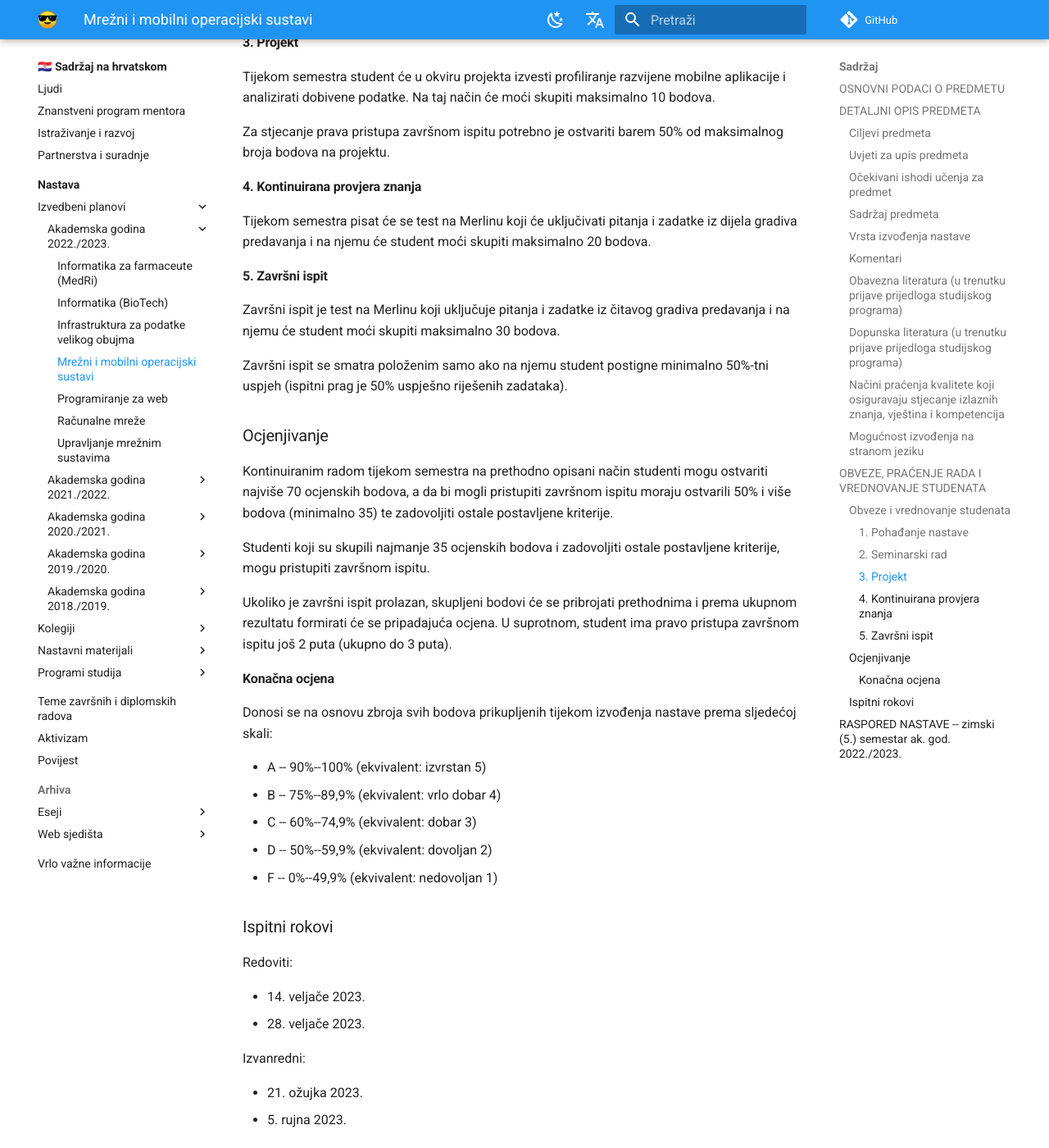
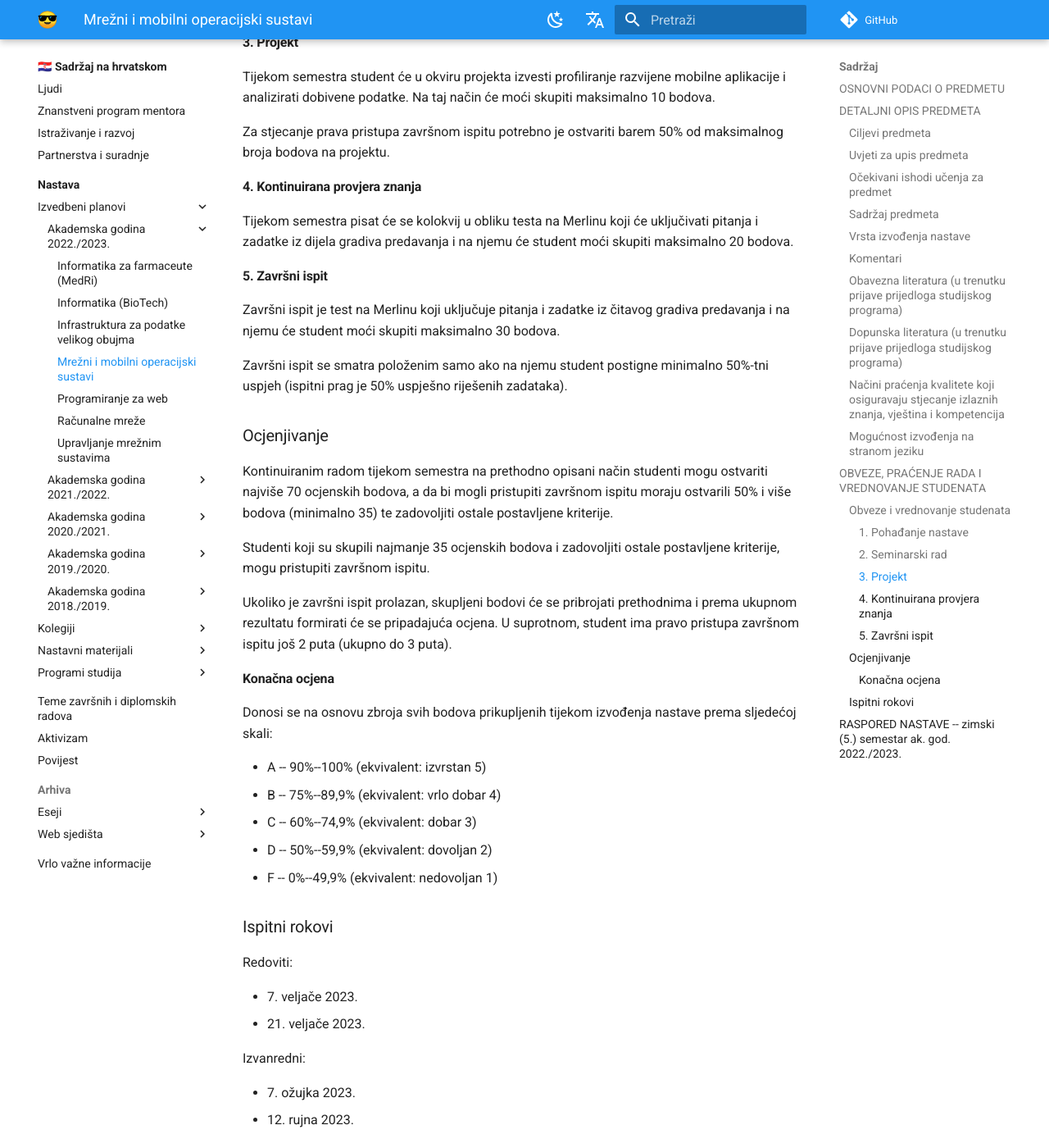
Before and after one commit to gaseri/website, an MkDocs documentation site: the page built from docs/hr/nastava/izvedbeni/2022-2023/MMOS.md, in a window 1280 px wide and 1400 px high, scrolled down 4692 px. Shown: the whole window at 82% size. Built offline with MkDocs 1.6.1 and Material for MkDocs 9.7.7, drawn with Linux system fonts in a browser that asks for light colours; comment, search, counter and statistics services are not loaded; some of the changed text lies outside the part shown.

Commit message:
Updated MMOS syllabus

```diff
--- a/docs/hr/nastava/izvedbeni/2022-2023/MMOS.md
+++ b/docs/hr/nastava/izvedbeni/2022-2023/MMOS.md
@@ -133,7 +133,7 @@ Za stjecanje prava pristupa završnom ispitu potrebno je ostvariti barem 50% od
 
 #### 4. Kontinuirana provjera znanja
 
-Tijekom semestra pisat će se test na Merlinu koji će uključivati pitanja i zadatke iz dijela gradiva predavanja i na njemu će student moći skupiti maksimalno 20 bodova.
+Tijekom semestra pisat će se kolokvij u obliku testa na Merlinu koji će uključivati pitanja i zadatke iz dijela gradiva predavanja i na njemu će student moći skupiti maksimalno 20 bodova.
 
 #### 5. Završni ispit
 
@@ -163,13 +163,13 @@ Donosi se na osnovu zbroja svih bodova prikupljenih tijekom izvođenja nastave p
 
 Redoviti:
 
-- 14\. veljače 2023.
-- 28\. veljače 2023.
+- 7\. veljače 2023.
+- 21\. veljače 2023.
 
 Izvanredni:
 
-- 21\. ožujka 2023.
-- 5\. rujna 2023.
+- 7\. ožujka 2023.
+- 12\. rujna 2023.
 
 ## RASPORED NASTAVE -- zimski (5.) semestar ak. god. 2022./2023.
 
@@ -197,9 +197,9 @@ Nastava će se na predmetu odvijati u zimskom semestru prema sljedećem raspored
 | 8. | 23. 11. 2022. | 16:00--17:30 | O-366 | Povezivanje kontejnera i virtualnih strojeva opće namjene | V8 | Matea Turalija |
 | 9. | 29. 11. 2022. | 10:00--11:30 | O-358 | Sigurnost mrežnih operacijskih sustava: autentifikacija i autorizacije | P8 | izv. prof. dr. sc. Božidar Kovačić |
 | 9. | 30. 11. 2022. | 16:00--17:30 | O-366 | Povezivanje kontejnera i virtualnih strojeva specifične namjene | V9 | Matea Turalija |
-| 10. | 6. 12. 2022. | 10:00--11:30 | O-358 | Sigurnost mrežnih operacijskih sustava: kontrola pristupa resursima, restrikcije u sustavu | P9 | izv. prof. dr. sc. Božidar Kovačić |
+| 10. | 6. 12. 2022. | 10:00--11:30 | O-359 | **Kolokvij** | P9 | izv. prof. dr. sc. Božidar Kovačić |
 | 10. | 7. 12. 2022. | 16:00--17:30 | O-366 | Zapis infrastrukture u obliku koda | V10 | Matea Turalija |
-| 11. | 13. 12. 2022. | 10:00--11:30 |   | **Test na Merlinu** | P10 | izv. prof. dr. sc. Božidar Kovačić |
+| 11. | 13. 12. 2022. | 10:00--11:30 | O-358 | Sigurnost mrežnih operacijskih sustava: kontrola pristupa resursima, restrikcije u sustavu | P10 | izv. prof. dr. sc. Božidar Kovačić |
 | 11. | 14. 12. 2022. | 16:00--17:30 | O-366 | **Rok za predaju 1. seminarskog rada.** Osnove korištenja NativeScripta na mobilnim operacijskim sustavima | V11 | Matea Turalija |
 | 12. | 20. 12. 2022. | 10:00--11:30 | O-358 | Arhitektura operacijskih sustava za mobilne uređaje | P11 | izv. prof. dr. sc. Božidar Kovačić |
 | 12. | 21. 12. 2022. | 16:00--17:30 | O-366 | Korištenje NativeScripta s JavaScript bibliotekama i okvirima na mobilnim operacijskim sustavima | V12 | Matea Turalija |
```
